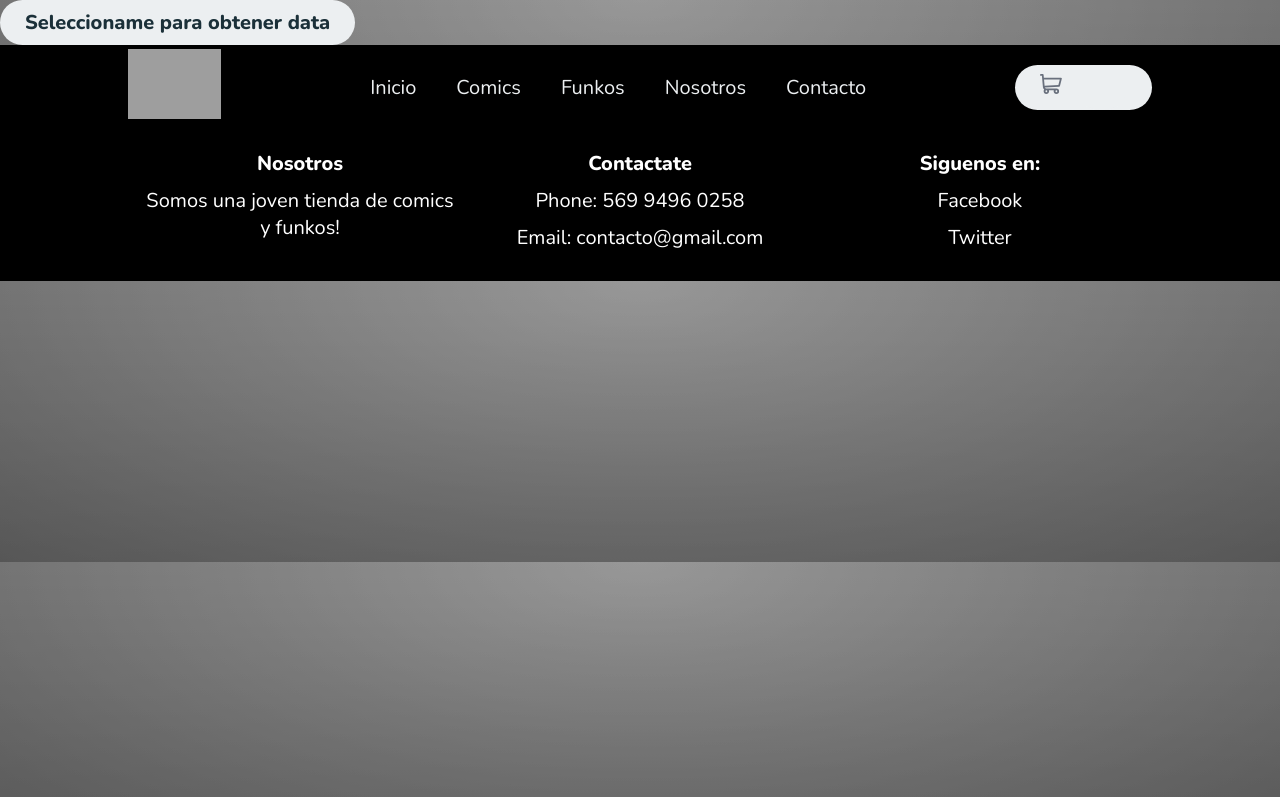
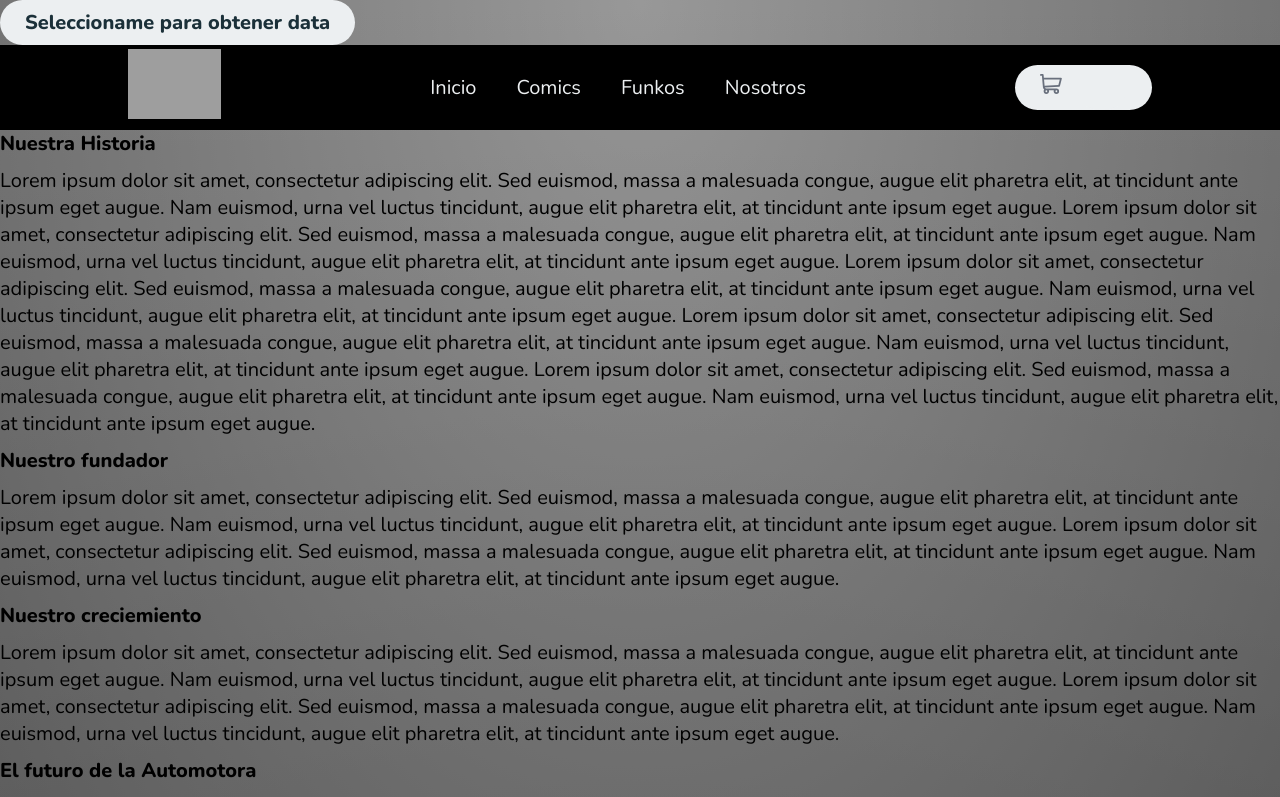
Before and after one commit to Cissar19/Eccomerce, a React (Create React App) app: page /nosotros in a window 1280 px wide. Shown: the top 797 px of the page. Built offline with nearby package versions, Linux system fonts and the light colour scheme; grey boxes are pictures that could not be loaded.

Commit message:
fixes finales

```diff
--- a/src/App.jsx
+++ b/src/App.jsx
@@ -6,6 +6,7 @@ import Footer from './components/Footer/Footer';
 import { CartContextProvider } from './storage/cartContext';
 import CartContainer from './components/CartContainer/CartContainer';
 import { exportData} from './components/services/firebase';
+import Nosotros from './components/Nosotros/Nosotros';
 
 
 
@@ -21,6 +22,7 @@ export default function App() {
               <Route path="/category/:categoryid" element={<ItemListContainer/> }/>
               <Route path="/item/:itemid" element={<ItemDetailContainer/>}/>
               <Route path="/carrito" element={<CartContainer/>}/>
+              <Route path="/nosotros" element={<Nosotros/>}/>
           </Routes>
           <Footer/>
       </BrowserRouter>
--- a/src/components/Header/Navbar.jsx
+++ b/src/components/Header/Navbar.jsx
@@ -30,11 +30,8 @@ const {totalProducts} = useContext(cartContext)
                       <Link to="/category/Funko">Funkos</Link>
                     </li>
                     <li>
-                      <Link to="/">Nosotros</Link>
+                      <Link to="/nosotros">Nosotros</Link>
                       </li>
-                    <li>
-                      <Link to="/">Contacto</Link>
-                    </li>
             </ul>
             </nav>
             <Link to="/carrito">
--- /dev/null
+++ b/src/components/Nosotros/Nosotros.jsx
@@ -0,0 +1,67 @@
+import React from 'react';
+
+function Nosotros() {
+  return (
+    <div className="bg-gray-200 p-6">
+      <h1 className="text-3xl font-medium mb-4 text-center">Nuestra Historia</h1>
+      <p className="text-lg mb-4">
+        Lorem ipsum dolor sit amet, consectetur adipiscing elit. Sed euismod,
+        massa a malesuada congue, augue elit pharetra elit, at tincidunt
+        ante ipsum eget augue. Nam euismod, urna vel luctus tincidunt, augue
+        elit pharetra elit, at tincidunt ante ipsum eget augue.
+
+        Lorem ipsum dolor sit amet, consectetur adipiscing elit. Sed euismod,
+        massa a malesuada congue, augue elit pharetra elit, at tincidunt
+        ante ipsum eget augue. Nam euismod, urna vel luctus tincidunt, augue
+        elit pharetra elit, at tincidunt ante ipsum eget augue.
+
+        Lorem ipsum dolor sit amet, consectetur adipiscing elit. Sed euismod,
+        massa a malesuada congue, augue elit pharetra elit, at tincidunt
+        ante ipsum eget augue. Nam euismod, urna vel luctus tincidunt, augue
+        elit pharetra elit, at tincidunt ante ipsum eget augue.
+        Lorem ipsum dolor sit amet, consectetur adipiscing elit. Sed euismod,
+        massa a malesuada congue, augue elit pharetra elit, at tincidunt
+        ante ipsum eget augue. Nam euismod, urna vel luctus tincidunt, augue
+        elit pharetra elit, at tincidunt ante ipsum eget augue.
+
+        Lorem ipsum dolor sit amet, consectetur adipiscing elit. Sed euismod,
+        massa a malesuada congue, augue elit pharetra elit, at tincidunt
+        ante ipsum eget augue. Nam euismod, urna vel luctus tincidunt, augue
+        elit pharetra elit, at tincidunt ante ipsum eget augue.
+      </p>
+      <h2 className="text-2xl font-medium mb-4 text-center">Nuestro fundador</h2>
+      <p className="text-lg mb-4">
+        Lorem ipsum dolor sit amet, consectetur adipiscing elit. Sed euismod,
+        massa a malesuada congue, augue elit pharetra elit, at tincidunt
+        ante ipsum eget augue. Nam euismod, urna vel luctus tincidunt, augue
+        elit pharetra elit, at tincidunt ante ipsum eget augue.
+
+        Lorem ipsum dolor sit amet, consectetur adipiscing elit. Sed euismod,
+        massa a malesuada congue, augue elit pharetra elit, at tincidunt
+        ante ipsum eget augue. Nam euismod, urna vel luctus tincidunt, augue
+        elit pharetra elit, at tincidunt ante ipsum eget augue.
+      </p>
+      <h2 className="text-2xl font-medium mb-4 text-center" >Nuestro creciemiento</h2>
+      <p className="text-lg mb-4">
+        Lorem ipsum dolor sit amet, consectetur adipiscing elit. Sed euismod,
+        massa a malesuada congue, augue elit pharetra elit, at tincidunt
+        ante ipsum eget augue. Nam euismod, urna vel luctus tincidunt, augue
+        elit pharetra elit, at tincidunt ante ipsum eget augue.
+
+        Lorem ipsum dolor sit amet, consectetur adipiscing elit. Sed euismod,
+        massa a malesuada congue, augue elit pharetra elit, at tincidunt
+        ante ipsum eget augue. Nam euismod, urna vel luctus tincidunt, augue
+        elit pharetra elit, at tincidunt ante ipsum eget augue.
+      </p>
+      <h2 className="text-2xl font-medium mb-4 text-center">El futuro de la Automotora</h2>
+      <p className="text-lg mb-4">
+        Lorem ipsum dolor sit amet, consectetur adipiscing elit. Sed euismod,
+        massa a malesuada congue, augue elit pharetra elit, at tincidunt
+        ante ipsum eget augue. Nam euismod, urna vel luctus tincidunt, augue
+        elit pharetra elit, at tincidunt ante ipsum eget augue.
+      </p>
+    </div>
+  );
+}
+
+export default Nosotros;
```
